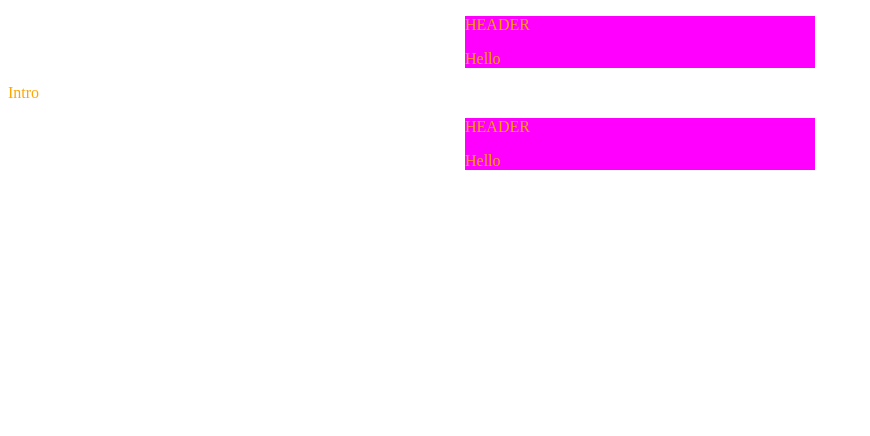
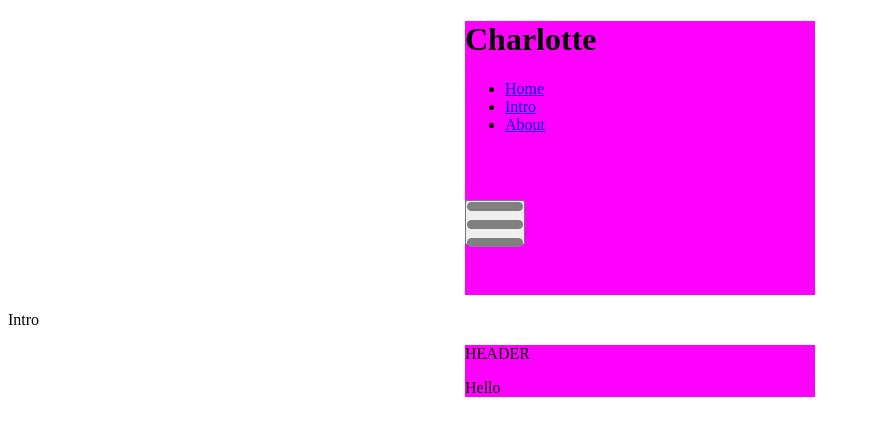
Before and after one commit to CharlotteMD/charlotteqazi, a React (Create React App) app: page / in a window 1280 px wide. Shown: the top 436 px of the page, without its empty margins (0-870 px from the left). Built offline with nearby package versions, Linux system fonts and the light colour scheme.

Commit message:
awesome burger menu animation

```diff
--- a/src/components/shared/header.js
+++ b/src/components/shared/header.js
@@ -2,10 +2,36 @@ import React from "react";
 import "../../css/header.css";
 
 function Header() {
+  function handleBurger() {
+    const nav = document.querySelector(".burger-nav");
+    nav.classList.toggle("isopen");
+  }
+
   return (
-    <header>
-      <p>HEADER</p>
-      <p>Hello</p>
+    <header className="navbar">
+      <h1>Charlotte</h1>
+      <ul className="nav-menu">
+        <li>
+          <a href="/" alt="intro">
+            Home
+          </a>
+        </li>
+        <li>
+          <a href="/intro" alt="intro">
+            Intro
+          </a>
+        </li>
+        <li>
+          <a href="/about" alt="about">
+            About
+          </a>
+        </li>
+      </ul>
+      <button className="burger-nav" id="burger" onClick={handleBurger}>
+        <span />
+        <span />
+        <span />
+      </button>
     </header>
   );
 }
--- a/src/css/header.css
+++ b/src/css/header.css
@@ -1,3 +1,74 @@
-p {
-  color: orange;
+header,
+footer {
+  margin: 0 auto;
+  max-width: var(--max-site-width);
+  background-color: magenta;
 }
+
+.burger-nav {
+  width: 60px;
+  height: 45px;
+  position: relative;
+  margin: 50px auto;
+  -webkit-transform: rotate(0deg);
+  -moz-transform: rotate(0deg);
+  -o-transform: rotate(0deg);
+  transform: rotate(0deg);
+  -webkit-transition: 0.5s ease-in-out;
+  -moz-transition: 0.5s ease-in-out;
+  -o-transition: 0.5s ease-in-out;
+  transition: 0.5s ease-in-out;
+  cursor: pointer;
+}
+
+.burger-nav span {
+  display: block;
+  position: absolute;
+  height: 9px;
+  width: 100%;
+  background: grey;
+  border-radius: 9px;
+  opacity: 1;
+  left: 0;
+  -webkit-transform: rotate(0deg);
+  -moz-transform: rotate(0deg);
+  -o-transform: rotate(0deg);
+  transform: rotate(0deg);
+  -webkit-transition: 0.25s ease-in-out;
+  -moz-transition: 0.25s ease-in-out;
+  -o-transition: 0.25s ease-in-out;
+  transition: 0.25s ease-in-out;
+}
+
+.burger-nav span:nth-child(1) {
+  top: 0px;
+}
+
+.burger-nav span:nth-child(2) {
+  top: 18px;
+}
+
+.burger-nav span:nth-child(3) {
+  top: 36px;
+}
+
+.burger-nav.isopen span:nth-child(1) {
+  top: 18px;
+  -webkit-transform: rotate(135deg);
+  -moz-transform: rotate(135deg);
+  -o-transform: rotate(135deg);
+  transform: rotate(135deg);
+}
+
+.burger-nav.isopen span:nth-child(2) {
+  opacity: 0;
+  left: -60px;
+}
+
+.burger-nav.isopen span:nth-child(3) {
+  top: 18px;
+  -webkit-transform: rotate(-135deg);
+  -moz-transform: rotate(-135deg);
+  -o-transform: rotate(-135deg);
+  transform: rotate(-135deg);
+}
--- a/src/css/style.css
+++ b/src/css/style.css
@@ -1,10 +1,3 @@
 html {
   --max-site-width: 350px;
 }
-
-header,
-footer {
-  margin: 0 auto;
-  max-width: var(--max-site-width);
-  background-color: magenta;
-}
```
